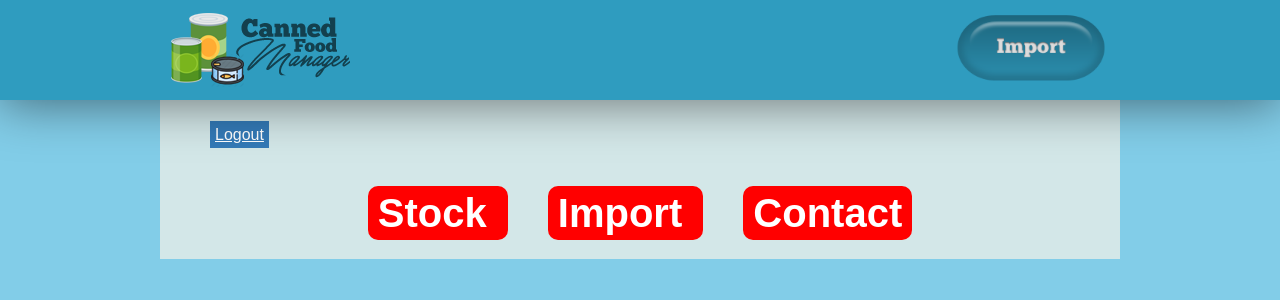
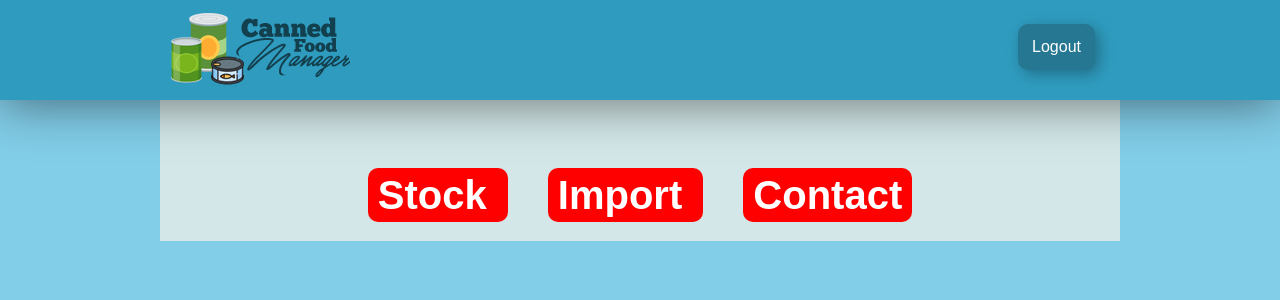
Before and after one commit to avramrs/TehnologiiWebCanF, a PHP site: page /products.php in a window 1280 px wide. Shown: the top 300 px of the page. Run offline with PHP 8.4, Linux system fonts and the light colour scheme; the visitor is signed in with stand-in values (Sample User, id 1); data that the repository does not hold is empty; some libraries are stand-ins or nearby versions.

Commit message:
Logout button

```diff
--- a/CanF/Products.php
+++ b/CanF/Products.php
@@ -33,7 +33,6 @@
 <body class="CF-no-margin">
 	<div id="CF-page">
 		<div id="CF-products">
-			<a id="CF-Logout" href="Logout.php">Logout</a>
 			<div id=CF-search-results-text>
 				<a class="CF-PDF" href="stocks.pdf" download target="_blank">
 					Stock
@@ -61,9 +60,10 @@
 			<a href="products.php">
 				<img src="img/LogoTW2.png" alt="Logo">
 			</a>
-			<a href="upload-page.php">
-				<img id=CF-import-button src="img/Import.png" alt="Logo">
-			</a>
+
+				<a id="CF-import-button" href="Logout.php">Logout</a>
+
+
 		</div>
 	</div>
 </body>
--- a/CanF/css/style.css
+++ b/CanF/css/style.css
@@ -29,9 +29,15 @@ LOGO SECTION
 }
 #CF-import-button{
 	float:right;
-	width: 150px;
-	padding-top: 10px;
-	margin-right: 14px;
+	box-shadow: 4px 4px 15px rgba(0, 0, 0, 0.3);
+	margin-right: 25px;
+	margin-top: 24px;
+	border-radius: 10px;
+	font-family: arial;
+	color: #fff;
+	background: #257792;
+	padding: 14px;
+	text-decoration: none;
 }
 .CF-container {
 	max-width: 960px;
@@ -350,14 +356,7 @@ PRODUCTS RESULTS SECTION
 #CF-search-results-text input[type=text]:focus{
 	width:100%;
 }
-/***************************
-RESPONSIVENESS SECTION
-***************************/
-@media screen and (max-width: 959px){
-	#CF-products #CF-search-results-text{
-		text-align: center;
-	}
-}
+
 #CF-Text{
 	font-family: arial;
 	color: #13404e;
@@ -413,6 +412,22 @@ RESPONSIVENESS SECTION
 	margin-bottom: 50px;
 }
 
+#CF-Button{
+	margin-left: 65px;
+	margin-top: 5px;
+}
+
+/***************************
+RESPONSIVENESS SECTION
+***************************/
+@media screen and (max-width: 959px){
+	#CF-products #CF-search-results-text{
+		text-align: center;
+	}
+
+}
+
+
 @media screen and (max-width: 767px){
 	#CF-products #CF-search-results-text{
 		text-align: center;
@@ -425,19 +440,24 @@ RESPONSIVENESS SECTION
 	}
 }
 @media screen and (max-width: 320px){
-	#CF-title-section #CF-import-button{
-		margin-top: 10px;
-		margin-right: 0px;
-		width: 35%;
+
+	#CF-import-button{
+		padding: 6px;
 	}
+}
+@media screen and (max-width: 285px){
+	#CF-title-section{
+		height: 200px;
+	}
+	#CF-import-button{
+		float:left;
+
+	}
+
 }
 
 
 
-#CF-Button{
-	 margin-left: 65px;
-	 margin-top: 5px;
-}
 
 
 
```
Also changed, not shown: 1 other file.
